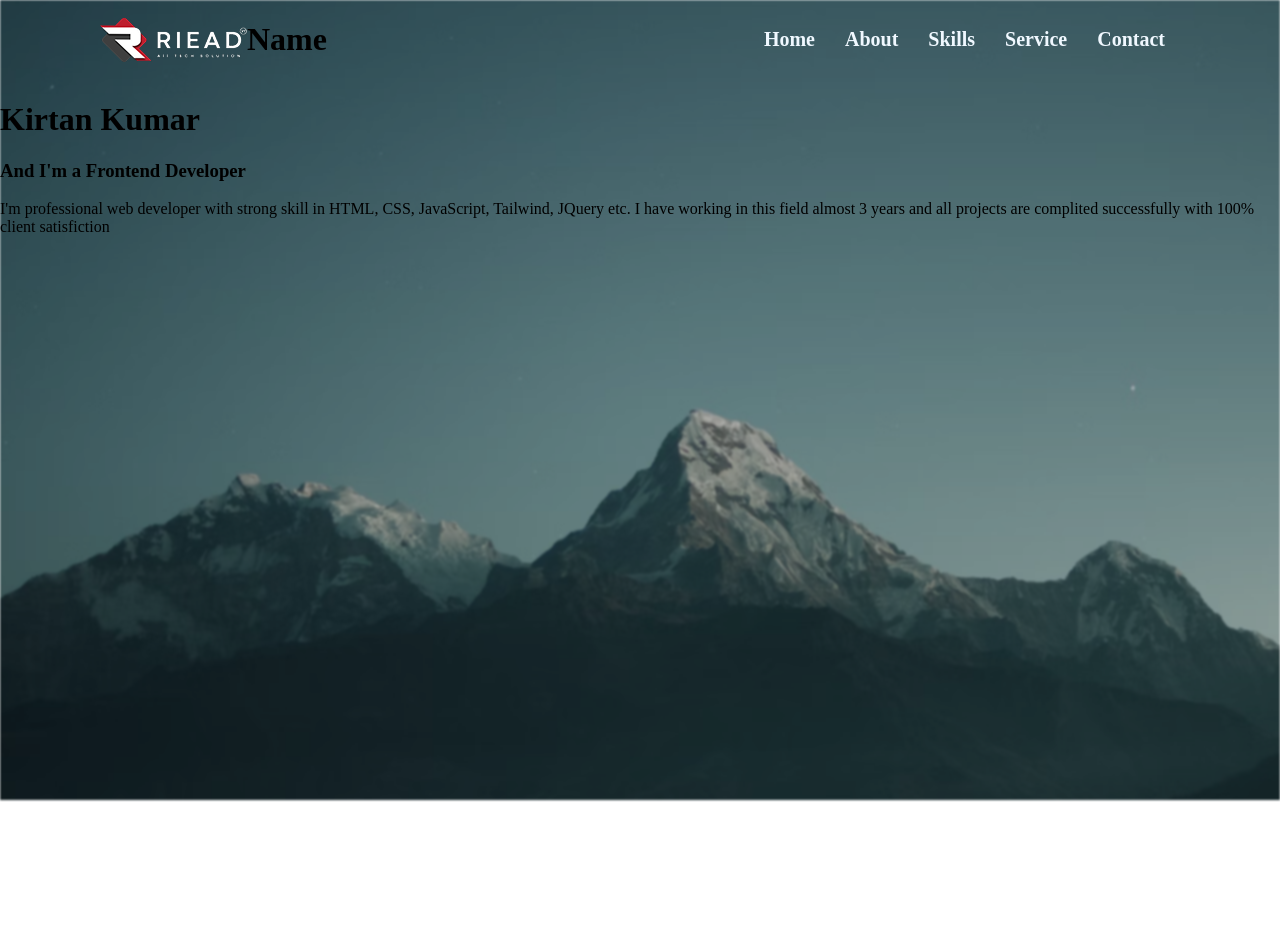
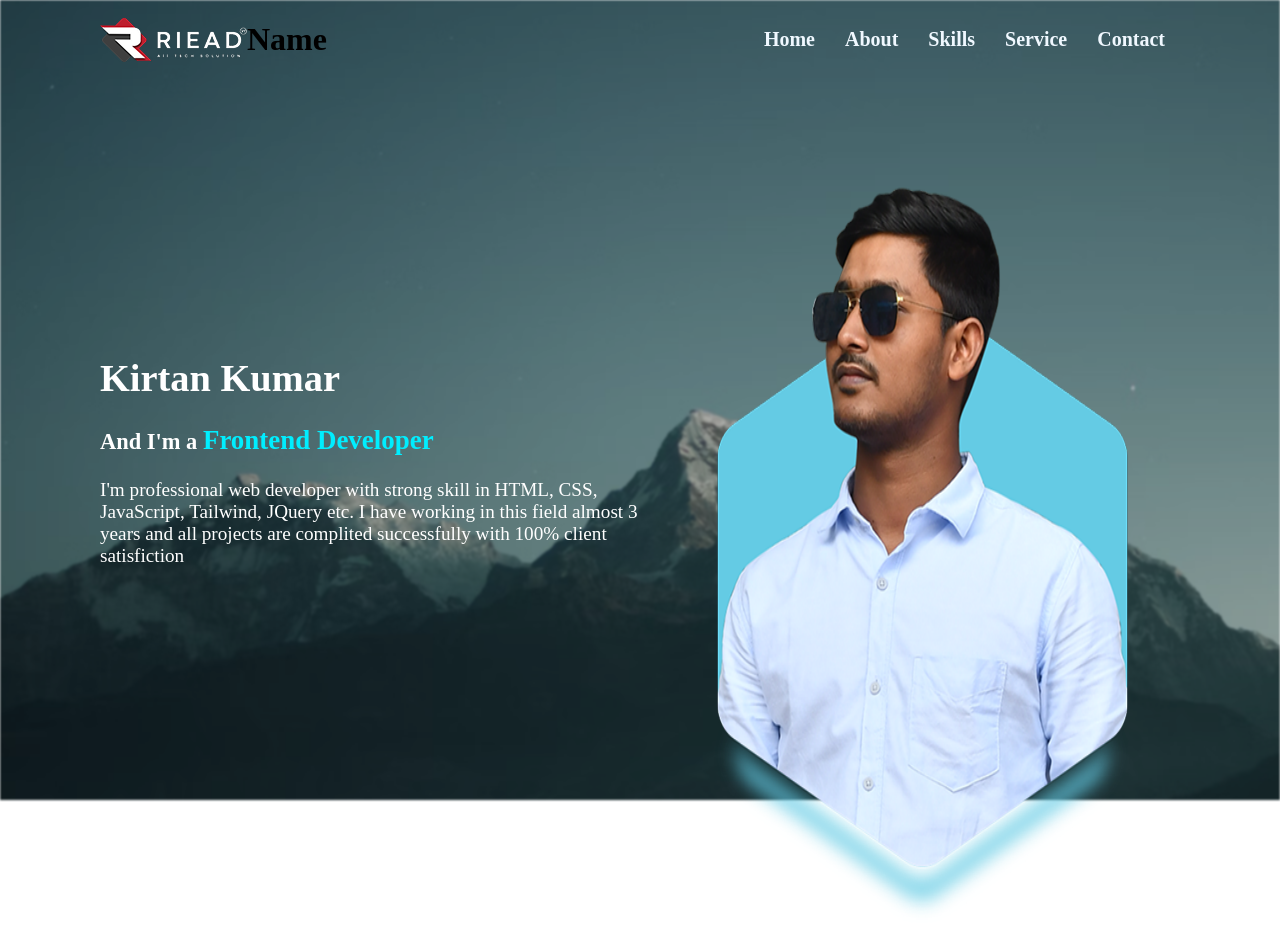
Before and after one commit to Amcodeit/MixedPortfolio, a React (Vite) app in the folder Portfolio/: page / in a window 1280 px wide. Shown: the top 950 px of the page. Before the commit the page ends 800 px from the top, so only its background shows below. Built offline with nearby package versions, Linux system fonts and the light colour scheme.

Commit message:
added photo

```diff
--- a/Portfolio/src/App.css
+++ b/Portfolio/src/App.css
@@ -42,3 +42,23 @@ font-weight: 600;
 .services {
 margin-right: 100px;
 }
+
+.intro {
+  width:600px;
+  height:600px;
+
+  margin-top:150px;
+  color: white;
+  font-size: larger;
+}
+
+.intro span {
+  font-size: larger;
+  color: #00EEFF;
+}
+
+.info {
+  display: flex;
+  justify-content: space-between;
+  margin: 100px;
+}
--- a/Portfolio/src/components/Intro.jsx
+++ b/Portfolio/src/components/Intro.jsx
@@ -1,13 +1,22 @@
-import React from 'react'
+import React from "react";
+import photo from "../assets/photo.png"
 
 export default function Intro() {
   return (
-    <div className='intro'>
+    <div className="info">
+      <div className="intro">
         <h1>Kirtan Kumar</h1>
-        <h3>And I'm a Frontend Developer</h3>
-        <p>I'm professional web developer with strong skill in HTML, CSS, JavaScript, Tailwind, JQuery etc. I have working in this field almost 3 years and all projects are complited successfully with 100% client satisfiction</p>
-
-
+        <h3>
+          And I'm a <span>Frontend Developer</span>
+        </h3>
+        <p>
+          I'm professional web developer with strong skill in HTML, CSS,
+          JavaScript, Tailwind, JQuery etc. I have working in this field almost
+          3 years and all projects are complited successfully with 100% client
+          satisfiction
+        </p>
+      </div>
+      <img src={photo} alt="photo" />
     </div>
-  )
+  );
 }
```
Also changed, not shown: Portfolio/src/assets/photo.png (added), 1 other file (tests, documents, lock files or other folders).
